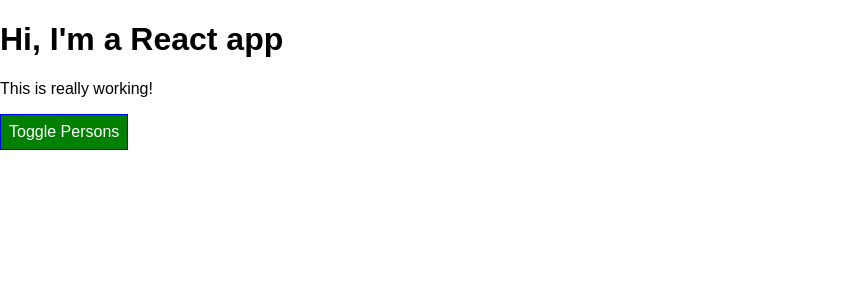
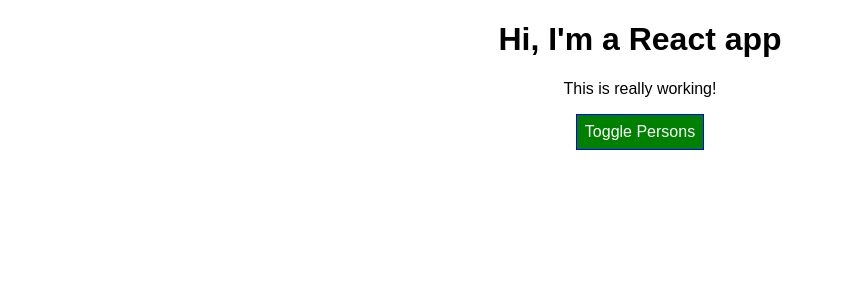
Before and after one commit to aaronkyl/udemy-react-16, a React app in the folder react-complete-guide/: page / in a window 1280 px wide. Shown: the top 300 px of the page, without its empty margins (0-844 px from the left). Built offline with nearby package versions, Linux system fonts and the light colour scheme.

Commit message:
css modules

```diff
--- a/react-complete-guide/src/App.js
+++ b/react-complete-guide/src/App.js
@@ -1,5 +1,5 @@
 import React, { Component } from 'react'
-import './App.css'
+import classes from './App.css'
 import Person from './Person/Person'
 
 class App extends Component {
@@ -67,19 +67,19 @@ class App extends Component {
       )
     }
 
-    let classes = []
+    let assignedClasses = []
 
     if (this.state.persons.length <= 2) {
-      classes.push('red')
+      assignedClasses.push( classes.red )
     }
     if (this.state.persons.length <= 1) {
-      classes.push('bold')
+      assignedClasses.push( classes.bold )
     }
 
     return (
-      <div className="App">
+      <div className={classes.App}>
         <h1>Hi, I'm a React app</h1>
-        <p className={classes.join(' ')}>This is really working!</p>
+        <p className={assignedClasses.join(' ')}>This is really working!</p>
         <button
           style={style}
           onClick={this.togglePersonsHandler}>Toggle Persons</button>
```
